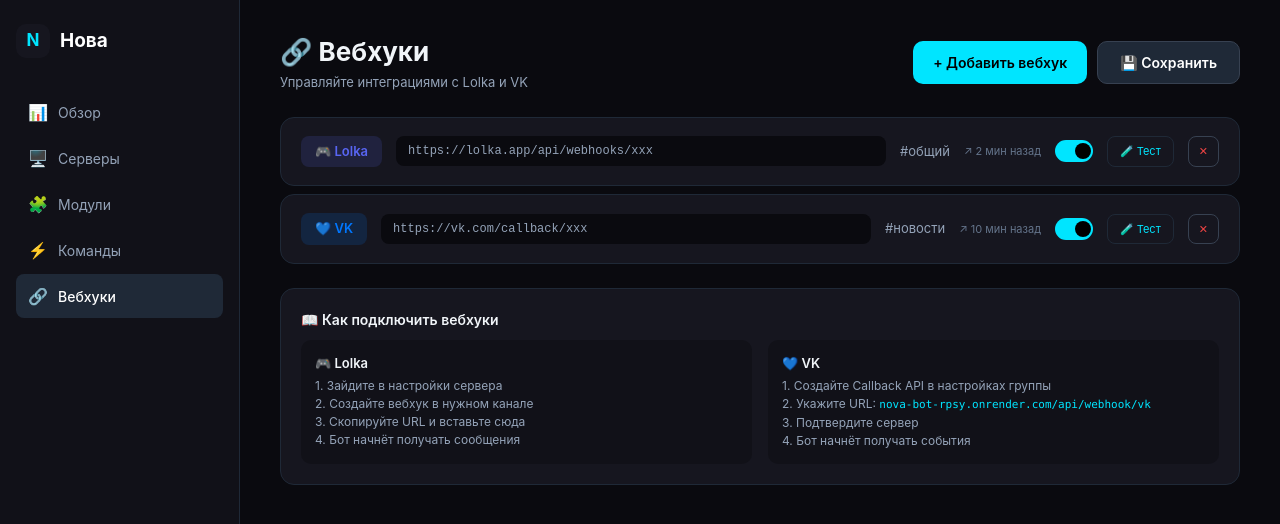
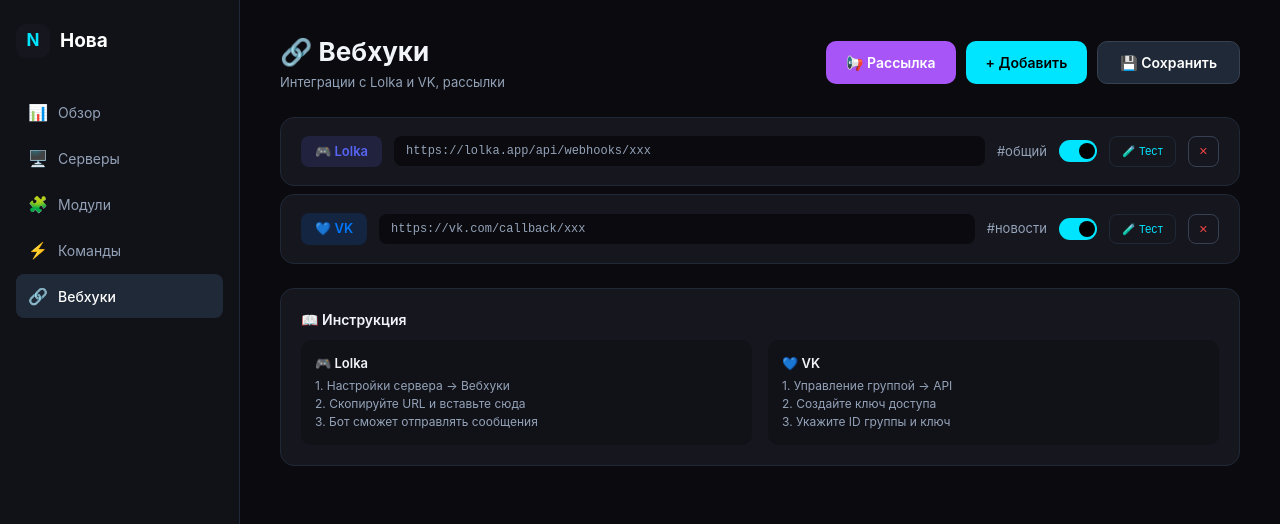
Before and after one commit to R4YDMOND/nova-bot, a Next.js app in the folder frontend/: page /dashboard/webhooks in a window 1280 px wide. Shown: the top 524 px of the page. Built offline with nearby package versions, Linux system fonts and the light colour scheme.

Commit message:
Update page.tsx

```diff
--- a/frontend/src/app/dashboard/webhooks/page.tsx
+++ b/frontend/src/app/dashboard/webhooks/page.tsx
@@ -6,21 +6,21 @@
 
 export default function WebhooksPage() {
   const [webhooks, setWebhooks] = useState([
-    { id: '1', platform: 'Lolka', url: 'https://lolka.app/api/webhooks/xxx', channel: '#общий', events: ['messages', 'members'], active: true, lastSent: '2 мин назад' },
-    { id: '2', platform: 'VK', url: 'https://vk.com/callback/xxx', channel: '#новости', events: ['wall', 'messages'], active: true, lastSent: '10 мин назад' },
+    { id: '1', platform: 'Lolka', url: 'https://lolka.app/api/webhooks/xxx', channel: '#общий', active: true },
+    { id: '2', platform: 'VK', url: 'https://vk.com/callback/xxx', channel: '#новости', groupId: '123456', active: true },
   ])
 
   const [saved, setSaved] = useState(false)
   const [showAdd, setShowAdd] = useState(false)
-  const [newWebhook, setNewWebhook] = useState({ platform: 'Lolka', url: '', channel: '', events: 'messages' })
+  const [showBroadcast, setShowBroadcast] = useState(false)
+  const [newWebhook, setNewWebhook] = useState({ platform: 'Lolka', url: '', channel: '', groupId: '' })
+  const [broadcastMsg, setBroadcastMsg] = useState('')
+  const [broadcastPlatforms, setBroadcastPlatforms] = useState<string[]>(['lolka', 'vk'])
+  const [sending, setSending] = useState(false)
+  const [sendResult, setSendResult] = useState('')
 
-  const toggle = (id: string) => {
-    setWebhooks(webhooks.map(w => w.id === id ? { ...w, active: !w.active } : w))
-  }
-
-  const deleteWebhook = (id: string) => {
-    setWebhooks(webhooks.filter(w => w.id !== id))
-  }
+  const toggle = (id: string) => setWebhooks(webhooks.map(w => w.id === id ? { ...w, active: !w.active } : w))
+  const deleteWebhook = (id: string) => setWebhooks(webhooks.filter(w => w.id !== id))
 
   const addWebhook = () => {
     if (!newWebhook.url || !newWebhook.channel) return
@@ -29,24 +29,59 @@
       platform: newWebhook.platform,
       url: newWebhook.url,
       channel: newWebhook.channel,
-      events: newWebhook.events.split(',').map(e => e.trim()),
-      active: true,
-      lastSent: 'Только что'
+      groupId: newWebhook.groupId,
+      active: true
     }])
-    setNewWebhook({ platform: 'Lolka', url: '', channel: '', events: 'messages' })
+    setNewWebhook({ platform: 'Lolka', url: '', channel: '', groupId: '' })
     setShowAdd(false)
   }
 
   const save = () => { setSaved(true); setTimeout(() => setSaved(false), 2000) }
 
-  const testWebhook = (url: string) => {
-    fetch('https://nova-bot-rpsy.onrender.com/api/webhook/lolka', {
+  const testWebhook = (wh: any) => {
+    const endpoint = wh.platform === 'Lolka' ? '/api/send/lolka' : '/api/send/vk'
+    const body: any = { message: '🧪 Тестовое сообщение от Нова! Всё работает ✅', webhook_url: wh.url }
+    if (wh.platform === 'VK') body.group_id = wh.groupId
+
+    fetch(`https://nova-bot-rpsy.onrender.com${endpoint}`, {
       method: 'POST',
       headers: { 'Content-Type': 'application/json' },
-      body: JSON.stringify({ content: '/ping', author: { username: 'Тест' }, webhook_url: url })
+      body: JSON.stringify(body)
     })
-    .then(() => alert('✅ Тестовый запрос отправлен!'))
-    .catch(() => alert('❌ Ошибка отправки'))
+    .then(res => res.json())
+    .then(data => alert(data.sent ? '✅ Сообщение отправлено!' : '❌ Ошибка: ' + JSON.stringify(data)))
+    .catch(() => alert('❌ Ошибка соединения'))
+  }
+
+  const sendBroadcast = () => {
+    if (!broadcastMsg.trim()) return
+    setSending(true)
+
+    const activeWebhooks = webhooks.filter(w => w.active && broadcastPlatforms.includes(w.platform.toLowerCase()))
+
+    fetch('https://nova-bot-rpsy.onrender.com/api/send/broadcast', {
+      method: 'POST',
+      headers: { 'Content-Type': 'application/json' },
+      body: JSON.stringify({
+        message: broadcastMsg,
+        platforms: broadcastPlatforms,
+        webhooks: activeWebhooks.map(w => ({
+          platform: w.platform.toLowerCase(),
+          url: w.url,
+          group_id: w.groupId
+        }))
+      })
+    })
+    .then(res => res.json())
+    .then(data => {
+      setSendResult(`✅ Отправлено на ${data.sent_count} из ${data.total} платформ`)
+      setSending(false)
+      setTimeout(() => setSendResult(''), 3000)
+    })
+    .catch(() => {
+      setSendResult('❌ Ошибка отправки')
+      setSending(false)
+    })
   }
 
   return (
@@ -86,30 +121,60 @@
       <main style={{ flex: 1, padding: '32px 40px', overflow: 'auto' }}>
 
         {/* Header */}
-        <div style={{ display: 'flex', justifyContent: 'space-between', alignItems: 'center', marginBottom: '24px' }}>
+        <div style={{ display: 'flex', justifyContent: 'space-between', alignItems: 'center', marginBottom: '24px', flexWrap: 'wrap', gap: '12px' }}>
           <div>
             <h1 style={{ fontSize: '26px', fontWeight: '700', marginBottom: '2px' }}>🔗 Вебхуки</h1>
-            <p style={{ color: '#94A3B8', fontSize: '13px' }}>Управляйте интеграциями с Lolka и VK</p>
+            <p style={{ color: '#94A3B8', fontSize: '13px' }}>Интеграции с Lolka и VK, рассылки</p>
           </div>
           <div style={{ display: 'flex', gap: '10px' }}>
+            <button onClick={() => setShowBroadcast(!showBroadcast)} style={{
+              padding: '10px 20px', background: showBroadcast ? '#1F2937' : '#A855F7', color: '#FFF',
+              border: 'none', borderRadius: '10px', fontWeight: '600', fontSize: '14px', cursor: 'pointer'
+            }}>{showBroadcast ? '✕ Закрыть' : '📢 Рассылка'}</button>
             <button onClick={() => setShowAdd(!showAdd)} style={{
               padding: '10px 20px', background: showAdd ? '#1F2937' : '#00E5FF', color: showAdd ? '#FFF' : '#000',
-              border: 'none', borderRadius: '10px', fontWeight: '600', fontSize: '14px', cursor: 'pointer',
-              transition: 'all 0.2s'
-            }}>{showAdd ? '✕ Отмена' : '+ Добавить вебхук'}</button>
+              border: 'none', borderRadius: '10px', fontWeight: '600', fontSize: '14px', cursor: 'pointer'
+            }}>{showAdd ? '✕ Отмена' : '+ Добавить'}</button>
             <button onClick={save} style={{
               padding: '10px 22px', background: saved ? '#22C55E' : '#1F2937', color: saved ? '#000' : '#FFF',
-              border: '1px solid #374151', borderRadius: '10px', fontWeight: '600', fontSize: '14px', cursor: 'pointer',
-              transition: 'all 0.25s'
+              border: '1px solid #374151', borderRadius: '10px', fontWeight: '600', fontSize: '14px', cursor: 'pointer'
             }}>{saved ? '✅ Сохранено' : '💾 Сохранить'}</button>
           </div>
         </div>
+
+        {/* Broadcast Panel */}
+        {showBroadcast && (
+          <div style={{ background: '#16161F', borderRadius: '14px', padding: '20px', marginBottom: '20px', border: '1px solid #A855F720' }}>
+            <h3 style={{ fontSize: '15px', fontWeight: '600', marginBottom: '12px' }}>📢 Рассылка сообщений</h3>
+            <textarea value={broadcastMsg} onChange={(e) => setBroadcastMsg(e.target.value)}
+              placeholder="Текст сообщения для рассылки..."
+              rows={3}
+              style={{ width: '100%', padding: '12px', background: '#0A0A0F', border: '1px solid #1F2937', borderRadius: '10px', color: '#FFF', fontSize: '14px', resize: 'vertical', boxSizing: 'border-box', marginBottom: '12px' }} />
+
+            <div style={{ display: 'flex', gap: '12px', alignItems: 'center', flexWrap: 'wrap' }}>
+              <div style={{ display: 'flex', gap: '8px' }}>
+                {['lolka', 'vk'].map(p => (
+                  <label key={p} style={{ display: 'flex', alignItems: 'center', gap: '6px', cursor: 'pointer', fontSize: '13px' }}>
+                    <input type="checkbox" checked={broadcastPlatforms.includes(p)}
+                      onChange={() => setBroadcastPlatforms(prev => prev.includes(p) ? prev.filter(x => x !== p) : [...prev, p])} />
+                    {p === 'lolka' ? '🎮 Lolka' : '💙 VK'}
+                  </label>
+                ))}
+              </div>
+              <button onClick={sendBroadcast} disabled={sending || !broadcastMsg.trim()} style={{
+                padding: '10px 24px', background: sending ? '#374151' : '#A855F7', color: '#FFF',
+                border: 'none', borderRadius: '10px', fontWeight: '600', cursor: sending ? 'wait' : 'pointer', fontSize: '14px'
+              }}>{sending ? '⏳ Отправка...' : '🚀 Отправить'}</button>
+              {sendResult && <span style={{ fontSize: '13px', color: sendResult.includes('✅') ? '#22C55E' : '#EF4444' }}>{sendResult}</span>}
+            </div>
+          </div>
+        )}
 
         {/* Add Form */}
         {showAdd && (
           <div style={{
             background: '#16161F', borderRadius: '14px', padding: '20px', marginBottom: '20px',
-            border: '1px solid #1F2937', display: 'grid', gridTemplateColumns: '1fr 1fr 1fr 1fr', gap: '10px'
+            border: '1px solid #1F2937', display: 'grid', gridTemplateColumns: '1fr 1fr 1fr auto', gap: '10px'
           }}>
             <select value={newWebhook.platform} onChange={(e) => setNewWebhook({ ...newWebhook, platform: e.target.value })}
               style={{ padding: '10px', background: '#0A0A0F', border: '1px solid #1F2937', borderRadius: '8px', color: '#FFF', fontSize: '13px' }}>
@@ -121,8 +186,12 @@
             <input type="text" value={newWebhook.channel} onChange={(e) => setNewWebhook({ ...newWebhook, channel: e.target.value })}
               placeholder="#канал" style={{ padding: '10px', background: '#0A0A0F', border: '1px solid #1F2937', borderRadius: '8px', color: '#FFF', fontSize: '13px' }} />
             <button onClick={addWebhook} style={{
-              padding: '10px', background: '#00E5FF', color: '#000', border: 'none', borderRadius: '8px', fontWeight: '600', cursor: 'pointer', fontSize: '13px'
+              padding: '10px 20px', background: '#00E5FF', color: '#000', border: 'none', borderRadius: '8px', fontWeight: '600', cursor: 'pointer', fontSize: '13px'
             }}>✅ Добавить</button>
+            {newWebhook.platform === 'VK' && (
+              <input type="text" value={newWebhook.groupId} onChange={(e) => setNewWebhook({ ...newWebhook, groupId: e.target.value })}
+                placeholder="ID группы VK" style={{ padding: '10px', background: '#0A0A0F', border: '1px solid #1F2937', borderRadius: '8px', color: '#FFF', fontSize: '13px', gridColumn: '1 / 3' }} />
+            )}
           </div>
         )}
 
@@ -131,99 +200,43 @@
           {webhooks.map(w => (
             <div key={w.id} style={{
               background: '#16161F', borderRadius: '14px', padding: '18px 20px',
-              border: '1px solid #1F2937', transition: 'all 0.2s',
-              opacity: w.active ? 1 : 0.5
-            }}
-            onMouseEnter={(e) => { e.currentTarget.style.borderColor = '#00E5FF20'; }}
-            onMouseLeave={(e) => { e.currentTarget.style.borderColor = '#1F2937'; }}
-            >
-              <div style={{ display: 'flex', alignItems: 'center', gap: '14px', flexWrap: 'wrap' }}>
-                {/* Platform */}
+              border: '1px solid #1F2937', opacity: w.active ? 1 : 0.5
+            }}>
+              <div style={{ display: 'flex', alignItems: 'center', gap: '12px', flexWrap: 'wrap' }}>
                 <span style={{
                   padding: '6px 14px', borderRadius: '8px', fontSize: '13px', fontWeight: '600',
                   background: w.platform === 'Lolka' ? 'rgba(88,101,242,0.15)' : 'rgba(0,119,255,0.15)',
                   color: w.platform === 'Lolka' ? '#5865F2' : '#0077FF'
-                }}>
-                  {w.platform === 'Lolka' ? '🎮 Lolka' : '💙 VK'}
-                </span>
-
-                {/* URL */}
-                <code style={{
-                  flex: 1, minWidth: '200px', padding: '6px 12px', background: '#0A0A0F',
-                  borderRadius: '8px', fontSize: '12px', fontFamily: 'monospace', color: '#94A3B8',
-                  overflow: 'hidden', textOverflow: 'ellipsis', whiteSpace: 'nowrap'
-                }}>
-                  {w.url}
-                </code>
-
-                {/* Channel */}
+                }}>{w.platform === 'Lolka' ? '🎮 Lolka' : '💙 VK'}</span>
+                <code style={{ flex: 1, minWidth: '180px', padding: '6px 12px', background: '#0A0A0F', borderRadius: '8px', fontSize: '12px', fontFamily: 'monospace', color: '#94A3B8', overflow: 'hidden', textOverflow: 'ellipsis', whiteSpace: 'nowrap' }}>{w.url}</code>
                 <span style={{ fontSize: '13px', color: '#94A3B8' }}>{w.channel}</span>
-
-                {/* Last sent */}
-                <span style={{ fontSize: '11px', color: '#64748B' }}>↗ {w.lastSent}</span>
-
-                {/* Toggle */}
-                <div onClick={() => toggle(w.id)} style={{
-                  width: '38px', height: '22px', background: w.active ? '#00E5FF' : '#374151',
-                  borderRadius: '22px', cursor: 'pointer', transition: 'all 0.25s ease',
-                  position: 'relative', flexShrink: 0
-                }}>
-                  <div style={{
-                    position: 'absolute', height: '16px', width: '16px',
-                    left: w.active ? '20px' : '3px', top: '3px',
-                    background: w.active ? '#000' : '#FFF',
-                    borderRadius: '50%', transition: 'all 0.25s ease'
-                  }} />
+                <div onClick={() => toggle(w.id)} style={{ width: '38px', height: '22px', background: w.active ? '#00E5FF' : '#374151', borderRadius: '22px', cursor: 'pointer', position: 'relative' }}>
+                  <div style={{ position: 'absolute', height: '16px', width: '16px', left: w.active ? '20px' : '3px', top: '3px', background: w.active ? '#000' : '#FFF', borderRadius: '50%', transition: '0.25s' }} />
                 </div>
-
-                {/* Actions */}
-                <button onClick={() => testWebhook(w.url)} style={{
-                  padding: '6px 12px', background: 'transparent', color: '#00E5FF',
-                  border: '1px solid #1F2937', borderRadius: '8px', cursor: 'pointer', fontSize: '11px'
-                }}>🧪 Тест</button>
-                <button onClick={() => deleteWebhook(w.id)} style={{
-                  padding: '6px 10px', background: 'transparent', color: '#EF4444',
-                  border: '1px solid #374151', borderRadius: '8px', cursor: 'pointer', fontSize: '11px'
-                }}>✕</button>
+                <button onClick={() => testWebhook(w)} style={{ padding: '6px 12px', background: 'transparent', color: '#00E5FF', border: '1px solid #1F2937', borderRadius: '8px', cursor: 'pointer', fontSize: '11px' }}>🧪 Тест</button>
+                <button onClick={() => deleteWebhook(w.id)} style={{ padding: '6px 10px', background: 'transparent', color: '#EF4444', border: '1px solid #374151', borderRadius: '8px', cursor: 'pointer', fontSize: '11px' }}>✕</button>
               </div>
             </div>
           ))}
         </div>
 
         {/* Инструкция */}
-        <div style={{
-          background: '#16161F', borderRadius: '14px', padding: '20px', marginTop: '24px',
-          border: '1px solid #1F2937'
-        }}>
-          <h3 style={{ fontSize: '14px', fontWeight: '600', marginBottom: '10px' }}>📖 Как подключить вебхуки</h3>
+        <div style={{ background: '#16161F', borderRadius: '14px', padding: '20px', marginTop: '24px', border: '1px solid #1F2937' }}>
+          <h3 style={{ fontSize: '14px', fontWeight: '600', marginBottom: '10px' }}>📖 Инструкция</h3>
           <div style={{ display: 'grid', gridTemplateColumns: '1fr 1fr', gap: '16px' }}>
             <div style={{ background: '#111118', borderRadius: '10px', padding: '14px' }}>
               <div style={{ fontWeight: '600', fontSize: '13px', marginBottom: '4px' }}>🎮 Lolka</div>
-              <p style={{ fontSize: '12px', color: '#94A3B8', lineHeight: '1.5' }}>
-                1. Зайдите в настройки сервера<br/>
-                2. Создайте вебхук в нужном канале<br/>
-                3. Скопируйте URL и вставьте сюда<br/>
-                4. Бот начнёт получать сообщения
-              </p>
+              <p style={{ fontSize: '12px', color: '#94A3B8', lineHeight: '1.5' }}>1. Настройки сервера → Вебхуки<br/>2. Скопируйте URL и вставьте сюда<br/>3. Бот сможет отправлять сообщения</p>
             </div>
             <div style={{ background: '#111118', borderRadius: '10px', padding: '14px' }}>
               <div style={{ fontWeight: '600', fontSize: '13px', marginBottom: '4px' }}>💙 VK</div>
-              <p style={{ fontSize: '12px', color: '#94A3B8', lineHeight: '1.5' }}>
-                1. Создайте Callback API в настройках группы<br/>
-                2. Укажите URL: <code style={{ color: '#00E5FF', fontSize: '11px' }}>nova-bot-rpsy.onrender.com/api/webhook/vk</code><br/>
-                3. Подтвердите сервер<br/>
-                4. Бот начнёт получать события
-              </p>
+              <p style={{ fontSize: '12px', color: '#94A3B8', lineHeight: '1.5' }}>1. Управление группой → API<br/>2. Создайте ключ доступа<br/>3. Укажите ID группы и ключ</p>
             </div>
           </div>
         </div>
 
         {saved && (
-          <div style={{
-            position: 'fixed', bottom: '24px', right: '24px', background: '#22C55E', color: '#000',
-            padding: '10px 20px', borderRadius: '12px', fontWeight: '600', fontSize: '13px',
-            zIndex: 1000, boxShadow: '0 4px 20px rgba(34,197,94,0.3)', animation: 'slideUp 0.3s ease'
-          }}>✅ Настройки вебхуков сохранены</div>
+          <div style={{ position: 'fixed', bottom: '24px', right: '24px', background: '#22C55E', color: '#000', padding: '10px 20px', borderRadius: '12px', fontWeight: '600', fontSize: '13px', zIndex: 1000, boxShadow: '0 4px 20px rgba(34,197,94,0.3)', animation: 'slideUp 0.3s ease' }}>✅ Сохранено</div>
         )}
         <style>{`@keyframes slideUp { from { transform: translateY(10px); opacity: 0; } to { transform: translateY(0); opacity: 1; } }`}</style>
       </main>
```
